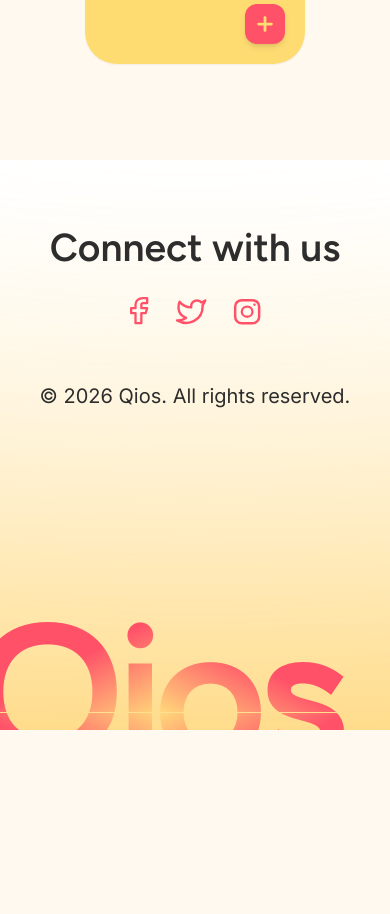
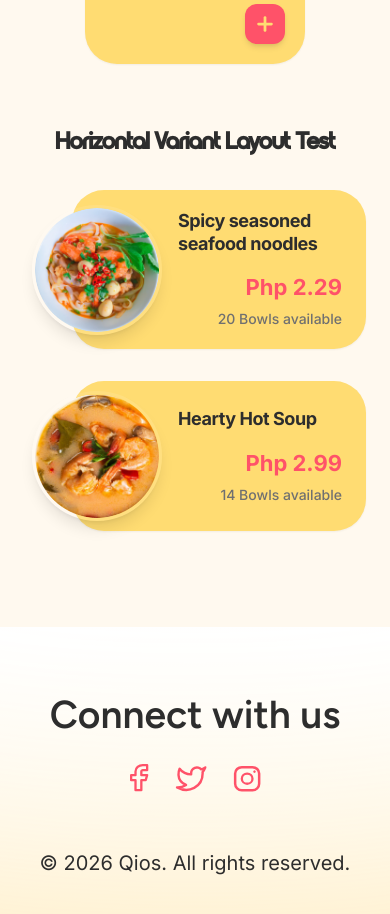
Before and after one commit to ShanRaboy11/Qios, a Next.js app: page / in a window 390 px wide. Shown: the part 5480-6394 px from the top of the page. Before the commit the page ends 6210 px from the top, so only its background shows below. Built offline with nearby package versions, Linux system fonts and the light colour scheme.

Commit message:
style: variant 2 menu item card molecule - Macatual

```diff
--- a/src/app/page.tsx
+++ b/src/app/page.tsx
@@ -87,6 +87,26 @@ export default function HomePage() {
               imageSrc="/images/soup.png"
             />
           </div>
+
+          <div className="mt-16 text-center w-full max-w-5xl px-6">
+            <h3 className="text-[24px] font-bold font-ibrand text-text-primary mb-8 tracking-tight">Horizontal Variant Layout Test</h3>
+            <div className="flex flex-col md:flex-row justify-center gap-8 items-center">
+               <MenuItemCard
+                 variant="horizontal"
+                 title="Spicy seasoned seafood noodles"
+                 price={2.29}
+                 imageSrc="/images/noodles.png"
+                 availability="20 Bowls available"
+               />
+               <MenuItemCard
+                 variant="horizontal"
+                 title="Hearty Hot Soup"
+                 price={2.99}
+                 imageSrc="/images/soup.png"
+                 availability="14 Bowls available"
+               />
+            </div>
+          </div>
         </section>
       </div>
       <Footer />
--- a/src/components/molecules/MenuItemCard.tsx
+++ b/src/components/molecules/MenuItemCard.tsx
@@ -8,17 +8,62 @@ export interface MenuItemCardProps {
   title?: string;
   price?: string | number;
   imageSrc?: string;
+  variant?: "vertical" | "horizontal";
+  availability?: string;
   onAdd?: () => void;
   className?: string;
 }
 
 export const MenuItemCard = ({
   title = "Spicy seasoned seafood noodles",
-  price = "Php 2.29",
+  price = 2.29,
   imageSrc = "/images/noodles.png",
+  variant = "vertical",
+  availability,
   onAdd,
   className,
 }: MenuItemCardProps) => {
+
+  if (variant === "horizontal") {
+    return (
+      <div className={cn("relative flex items-center w-full max-w-[450px] min-h-[150px] sm:min-h-[170px] group", className)}>
+        {/* Card Background Shifted Right */}
+        <div className="absolute top-0 bottom-0 right-0 left-12 sm:left-16 bg-[#FFDC72] rounded-[32px] shadow-sm transition-all duration-300 group-hover:shadow-md z-0" />
+
+        {/* Protruding Image on the Left */}
+        <div className="relative z-10 flex-shrink-0 transition-transform duration-300 group-hover:-translate-x-1 ml-2 sm:ml-0">
+          <div className="w-[130px] h-[130px] sm:w-[160px] sm:h-[160px] rounded-full overflow-hidden shadow-lg border-[3px] border-white/10">
+            <img
+              src={imageSrc}
+              alt={title}
+              className="w-full h-full object-cover"
+            />
+          </div>
+        </div>
+
+        {/* Content Area */}
+        <div className="relative z-10 flex flex-col justify-center flex-grow py-5 pr-6 sm:pr-8 pl-4 sm:pl-5">
+          {/* Title - Left Aligned */}
+          <h3 className="text-[#2D2D2D] font-inter font-bold text-[18px] sm:text-[22px] leading-[1.25] tracking-tight text-left">
+            {title}
+          </h3>
+
+          {/* Price & Availability - Right Aligned block below */}
+          <div className="mt-4 sm:mt-5 text-right w-full">
+            <p className="text-[#FF5269] font-inter font-bold text-[22px] sm:text-[26px]">
+              {typeof price === "number" ? `Php ${price.toFixed(2)}` : price}
+            </p>
+            {availability && (
+              <p className="text-text-secondary font-inter text-[14px] sm:text-[16px] mt-1 font-medium">
+                {availability}
+              </p>
+            )}
+          </div>
+        </div>
+      </div>
+    );
+  }
+
   return (
     <div className={cn("relative pt-16 w-full max-w-[220px] group", className)}>
       {/* Card Background */}
```
